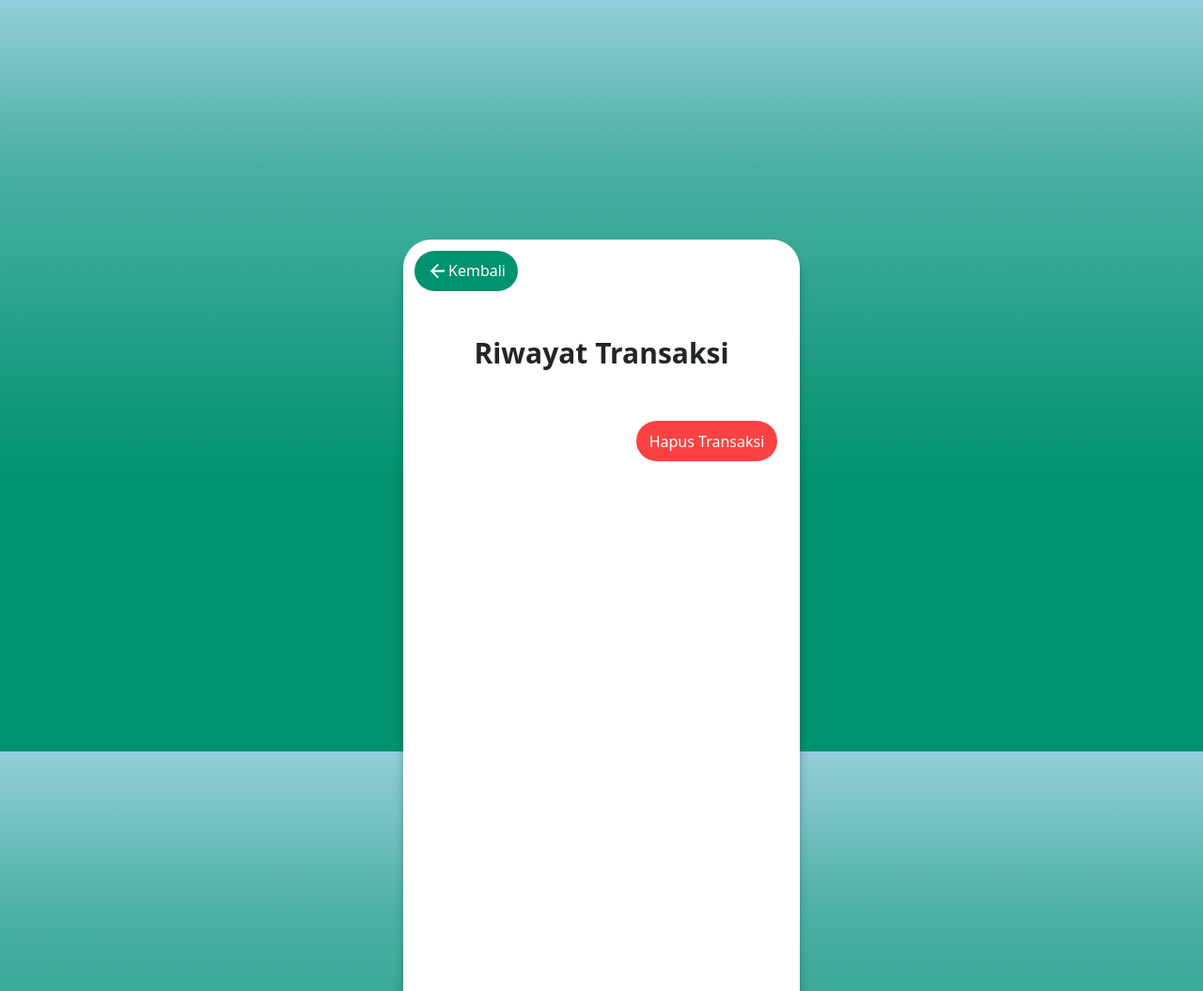
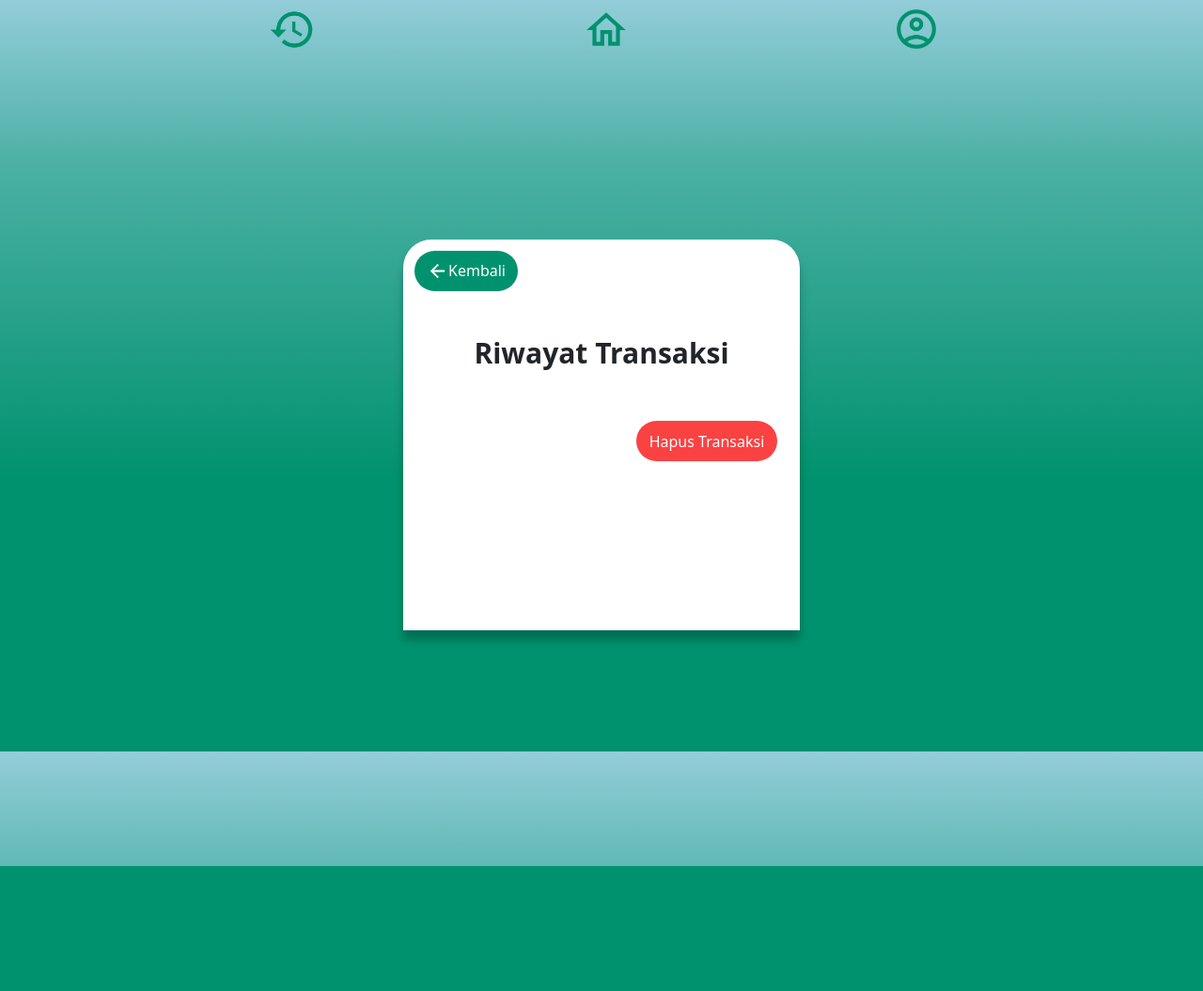
Before and after one commit to IgoWisnu/banksampah, a CodeIgniter app: page /banksampah/index.php/riwayat/index in a window 1280 px wide. Shown: the whole page at 94% size. After the commit the page ends 922 px from the top, so only its background shows below. Run offline with CodeIgniter, Linux system fonts and the light colour scheme; data that the repository does not hold is empty.

Commit message:
adding  bar menu

```diff
--- a/application/views/banksampah/riwayat.php
+++ b/application/views/banksampah/riwayat.php
@@ -21,7 +21,7 @@ body{
 }
 
 .wrap{
-    height: 800px;
+  padding-bottom: 15%;
   top: 255px;
   position: absolute;
   background: white;
@@ -138,7 +138,29 @@ body{
 .layText2{
   text-align: end;
 }
-
+.bBar{
+  width: 100%;
+  height: 7.5%;
+  bottom: 0;
+  position: fixed;
+  border-top-right-radius: 30px;
+  border-top-left-radius: 30px;
+  background-color: white;
+  box-shadow: 0px -4px 4px rgba(0, 0, 0, 0.25);
+  transition: 1s ease;
+}
+.history{
+  margin-top: 10px;
+  width: 60px;
+}
+.home{
+  margin-top: 10px;
+  width: 50px;
+}
+.profile{
+  margin-top: 10px;
+  width: 50px;
+}
 @media screen and (min-width: 422px) {
     .wrap{
     width: 422px;
@@ -169,10 +191,42 @@ body{
       background: linear-gradient(0deg, rgba(0,146,110,1) 0%, rgba(0,146,110,1) 20%, rgba(0,146,110,1) 36%, rgba(29,157,131,1) 52%, rgba(75,176,164,1) 78%, rgba(147,205,217,1) 100%);
       background-attachment: fixed;
     }
+    .bBar{
+      position: fixed;
+      border-bottom-right-radius: 30px;
+      border-bottom-left-radius: 30px;
+      border-top-left-radius: 0px;
+      border-top-right-radius: 0px;
+      background-color: transparent;
+      box-shadow: none;
+      bottom: 93%;
+      transition: all 1s ease;
+    }
+    .bBar.ilang {
+      background-color: white;
+      box-shadow: 0px 4px 4px rgba(0, 0, 0, 0.25);
+      transition: all 0.5s ease;
+    }
   }
 
 </style>
+<script>
+  document.addEventListener("DOMContentLoaded", function () {
+    var bBar = document.querySelector(".bBar");
 
+    function updateTransparency() {
+      var scrollPosition = window.scrollY;
+
+      if (scrollPosition > 200) {
+        bBar.classList.add("ilang");
+      } else {
+        bBar.classList.remove("ilang");
+      }
+    }
+
+    window.addEventListener("scroll", updateTransparency);
+  });
+</script>
 <body>
 
 <div class="background">
@@ -190,7 +244,6 @@ body{
         </div>
         <div class="t1 row justify-content-center">Riwayat Transaksi</div>
         <br>
-
 
         <div class="row justify-content-center mt-5">
           <?php foreach($riwayat->result_array() as $key){ ?>
@@ -220,16 +273,26 @@ body{
             </div>
 
           <?php } ?>
-
-              </a>
         </div>
-
         <div class="row justify-content-end">
           <a class="btn1 btn me-4" href="" type="button">Hapus Transaksi</a>
         </div>
       </div>
     </div>
   </div>
+  <div class="d-flex justify-content-center">
+    <div class="bBar d-flex justify-content-evenly LayBtn" id="myID">
+      <a href="">
+        <img src="<?=base_url()?>img/history.png" alt="" class="history">
+      </a>
+      <a href="">
+        <img src="<?=base_url()?>img/home.png" alt="" class="home">
+      </a>
+      <a href="">
+        <img src="<?=base_url()?>img/profile.png" alt="" class="profile">
+      </a>
+    </div>
+  </div>
 </div>
 </body>
 </html>
```
Lines whose indentation alone changed are shown as unchanged.
